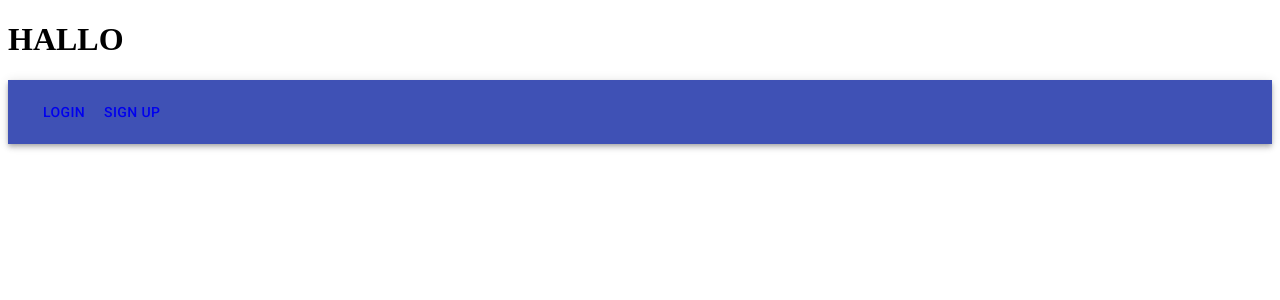
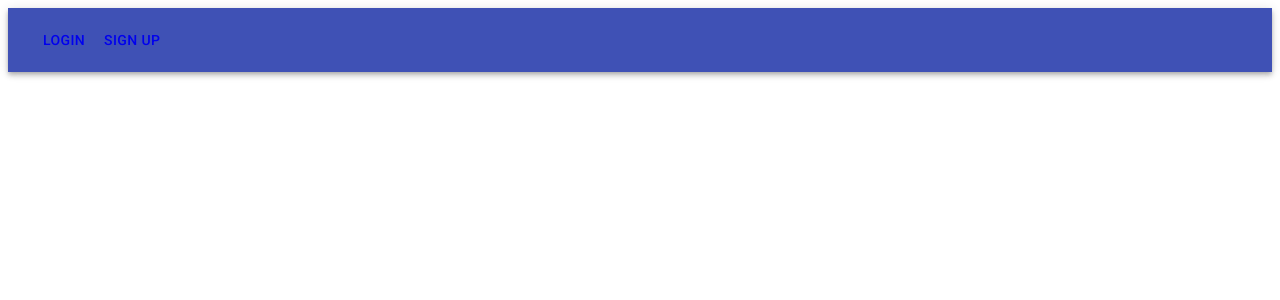
Before and after one commit to charlotkroon/leeseenboek-client, a React (Create React App) app: page / in a window 1280 px wide. Shown: the top 300 px of the page. Built offline with nearby package versions, Linux system fonts and the light colour scheme.

Commit message:
Delete "Hello" from App.js

```diff
--- a/src/App.js
+++ b/src/App.js
@@ -7,7 +7,6 @@ import NavBar from "./components/NavBar/NavBar";
 function App() {
   return (
     <div>
-      <h1>HALLO</h1>
       <NavBar />
       <Route path="/signup" component={SignupFormContainer} />
       <Route path="/login" component={LoginFormContainer} />
```
